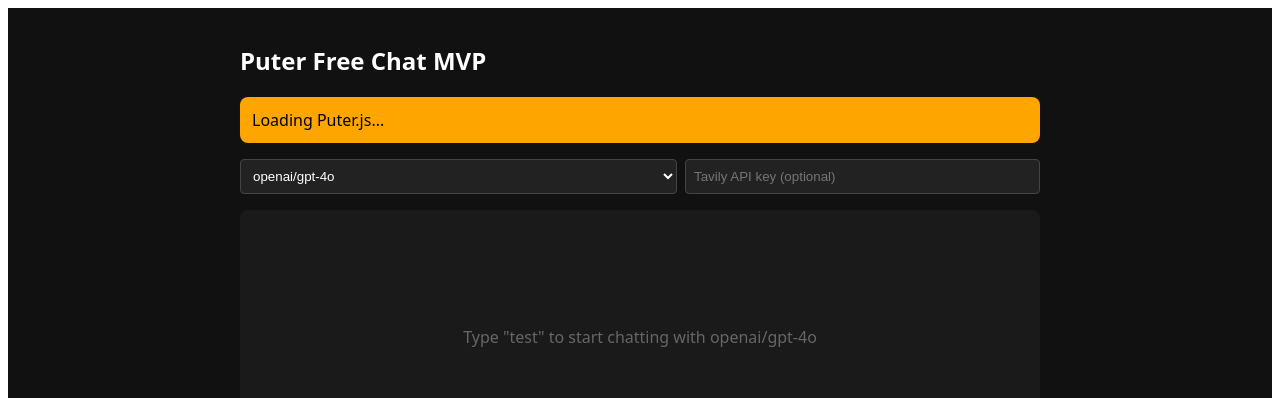
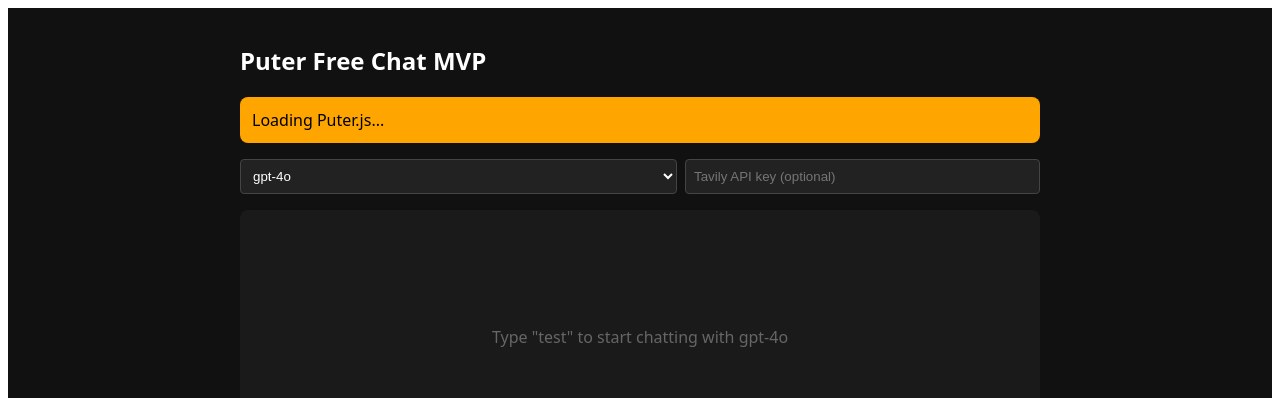
Before and after one commit to ons96/puter-free-chatbot, a React (Vite) app: page / in a window 1280 px wide. Shown: the top 398 px of the page. Built offline with nearby package versions, Linux system fonts and the light colour scheme.

Commit message:
Refactor model names and update chat request

```diff
--- a/src/App.tsx
+++ b/src/App.tsx
@@ -7,12 +7,13 @@
 }
 
 const MODELS = [
-  'openrouter:openai/gpt-4o',
-  'openrouter:openai/gpt-4o-mini',
-  'openrouter:anthropic/claude-3.5-sonnet',
-  'openrouter:anthropic/claude-sonnet-4',
-  'openrouter:meta-llama/llama-3.1-70b-instruct',
-  'openrouter:google/gemini-pro-1.5',
+  'gpt-4o',
+  'gpt-4o-mini',
+  'claude-sonnet-4',
+  'claude',
+  'gemini-pro-1.5',
+  'llama-3.1-70b',
+  'gpt-5-nano',  // Free tier model for testing
 ];
 
 function App() {
@@ -124,10 +125,10 @@
         : undefined;
 
       const response = await window.puter.ai.chat(userMessage.content, {
-        model,
-        stream: true,
-        tools,
-      });
+  model,  // Already correct—just pass the model string directly
+  stream: true,
+  tools,
+});
 
       for await (const part of response) {
         if (part?.text) {
```
